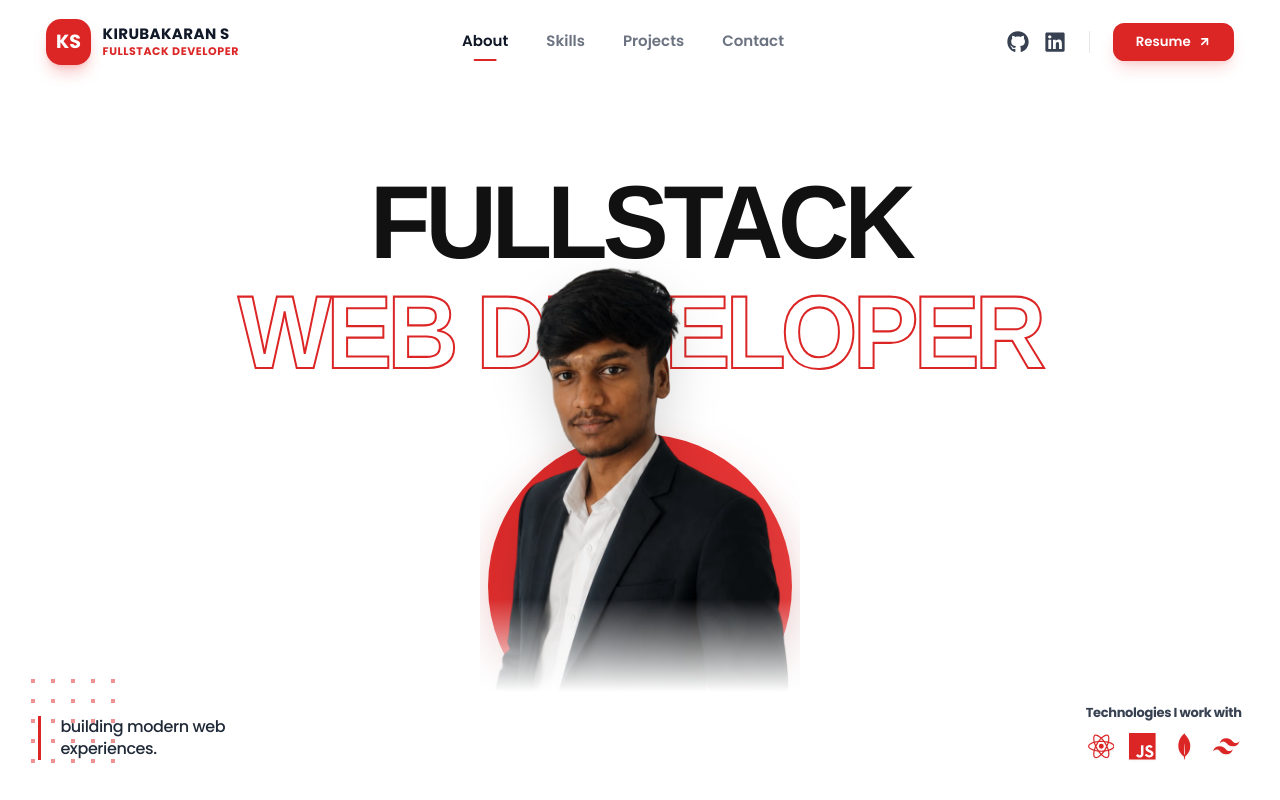
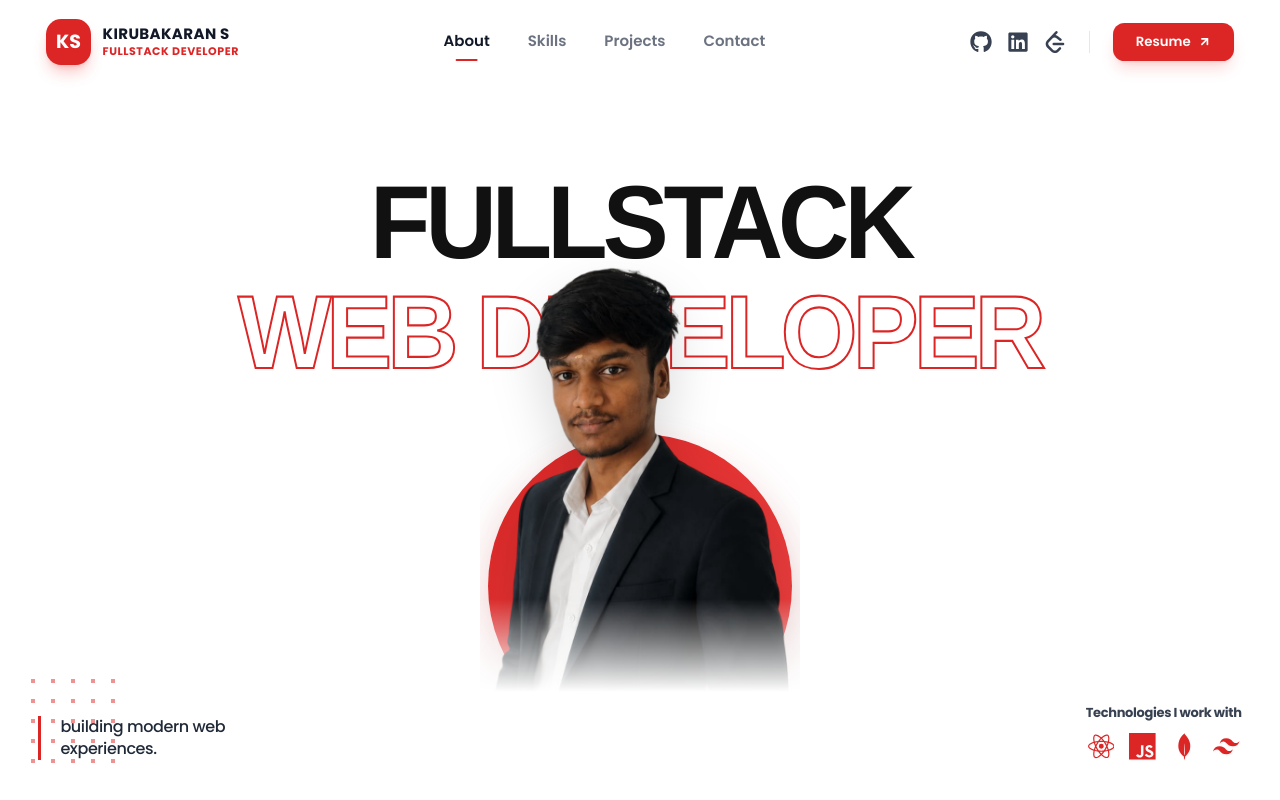
Before and after one commit to kirubakaran232/portfolio, a React (Vite) app: page / in a window 1280 px wide. Shown: the top 800 px of the page. Built offline with nearby package versions, Linux system fonts and the light colour scheme.

Commit message:
change the link

```diff
--- a/src/components/Navbar.jsx
+++ b/src/components/Navbar.jsx
@@ -1,6 +1,7 @@
 import { useState, useEffect } from "react";
 import { FiMenu, FiX, FiArrowUpRight } from "react-icons/fi";
 import { FaGithub, FaLinkedin } from "react-icons/fa";
+import { SiLeetcode } from "react-icons/si";
 
 const Navbar = () => {
   const [isOpen, setIsOpen] = useState(false);
@@ -106,10 +107,19 @@ const Navbar = () => {
             >
               <FaLinkedin size={22} />
             </a>
+            <a
+              href="https://leetcode.com/u/kiruba1406/"
+              target="_blank"
+              rel="noopener noreferrer"
+              aria-label="LeetCode"
+              className="text-gray-700 transition hover:text-[#FFA116] hover:scale-110"
+            >
+              <SiLeetcode size={22} />
+            </a>
           </div>
 
           <a
-            href="https://drive.google.com/file/d/1Bazyjpww7Omh9OxF8-wfkxSwkSSQuH-V/view?usp=sharing"
+            href="https://drive.google.com/file/d/1LADR30mm496WNC6RJ2zui83oEz4HwCks/view?usp=sharing"
             target="_blank"
             rel="noopener noreferrer"
             className="flex items-center gap-2 rounded-xl bg-[#dc2626] px-6 py-2.5 text-sm font-semibold text-white transition hover:bg-[#b91c1c] shadow-lg shadow-red-500/20"
@@ -165,13 +175,23 @@ const Navbar = () => {
                 href="https://www.linkedin.com/in/kirubakaran1406/"
                 target="_blank"
                 rel="noopener noreferrer"
+                aria-label="LinkedIn"
                 className="text-gray-700 hover:text-[#0077b5]"
               >
                 <FaLinkedin size={24} />
               </a>
+              <a
+                href="https://leetcode.com/u/kiruba1406/"
+                target="_blank"
+                rel="noopener noreferrer"
+                aria-label="LeetCode"
+                className="text-gray-700 hover:text-[#FFA116]"
+              >
+                <SiLeetcode size={24} />
+              </a>
             </div>
             <a
-               href="https://drive.google.com/file/d/1Bazyjpww7Omh9OxF8-wfkxSwkSSQuH-V/view?usp=sharing"
+               href="https://drive.google.com/file/d/1LADR30mm496WNC6RJ2zui83oEz4HwCks/view?usp=sharing"
                target="_blank"
                rel="noopener noreferrer"
                className="mt-2 w-full text-center rounded-xl bg-[#dc2626] px-4 py-3 font-bold text-white"
```
